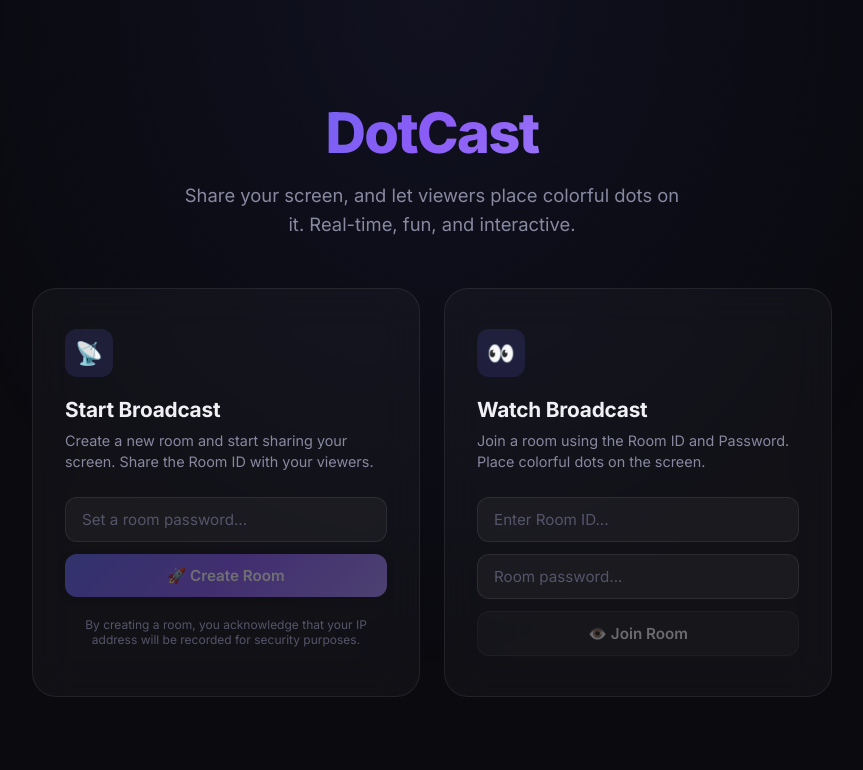
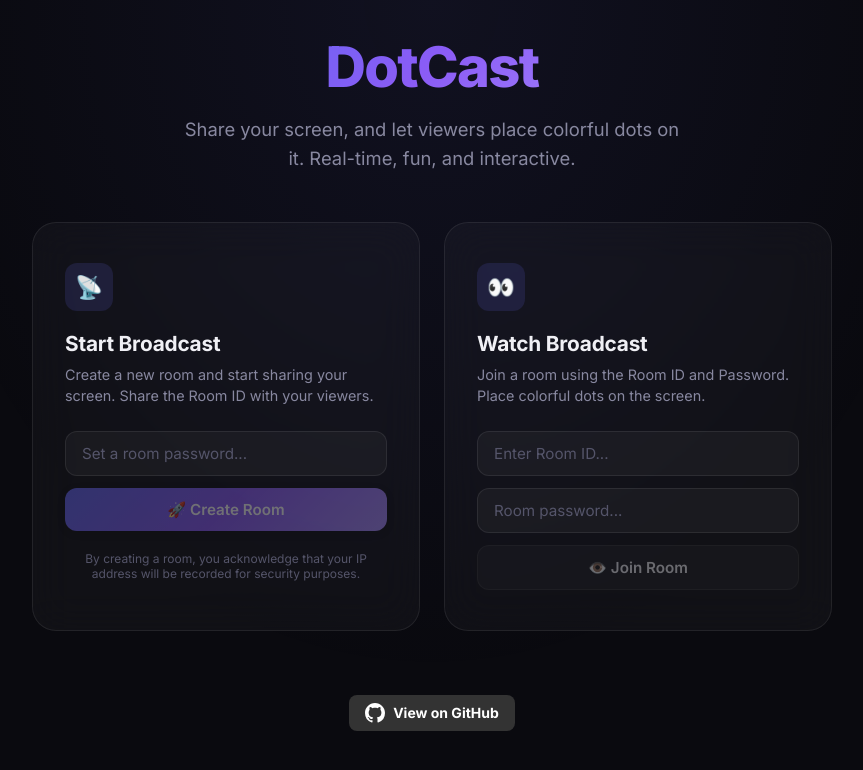
Before and after one commit to melihogul/wos-dreamscape, a Next.js app: page / in a window 1280 px wide. Shown: the top 770 px of the page, without its empty margins (208-1071 px from the left). Built offline with nearby package versions, Linux system fonts and the light colour scheme.

Commit message:
feat: Add DotCast home page for creating and joining rooms and update README with project overview and setup instructions.

```diff
--- a/src/app/page.tsx
+++ b/src/app/page.tsx
@@ -24,7 +24,7 @@
     if (!joinRoomId.trim() || !joinPassword.trim()) return;
     const encodedPassword = encodeURIComponent(joinPassword.trim());
     router.push(
-      `/room/${joinRoomId.trim().toUpperCase()}?role=viewer&pwd=${encodedPassword}`
+      `/room/${joinRoomId.trim().toUpperCase()}?role=viewer&pwd=${encodedPassword}`,
     );
   };
 
@@ -63,8 +63,18 @@
             >
               {isCreating ? "Creating..." : "🚀 Create Room"}
             </button>
-            <p className="ip-warning" style={{ fontSize: "0.75rem", color: "var(--text-muted)", textAlign: "center", marginTop: "0.5rem", marginBottom: 0 }}>
-              By creating a room, you acknowledge that your IP address will be recorded for security purposes.
+            <p
+              className="ip-warning"
+              style={{
+                fontSize: "0.75rem",
+                color: "var(--text-muted)",
+                textAlign: "center",
+                marginTop: "0.5rem",
+                marginBottom: 0,
+              }}
+            >
+              By creating a room, you acknowledge that your IP address will be
+              recorded for security purposes.
             </p>
           </div>
         </div>
@@ -74,7 +84,8 @@
           <div className="card-icon">👀</div>
           <h2 className="card-title">Watch Broadcast</h2>
           <p className="card-description">
-            Join a room using the Room ID and Password. Place colorful dots on the screen.
+            Join a room using the Room ID and Password. Place colorful dots on
+            the screen.
           </p>
           <div className="input-group">
             <input
@@ -103,6 +114,51 @@
           </div>
         </div>
       </div>
+
+      {/* Footer / GitHub Link */}
+      <footer
+        style={{
+          marginTop: "4rem",
+          textAlign: "center",
+          color: "var(--text-muted)",
+          fontSize: "0.875rem",
+          paddingBottom: "2rem",
+        }}
+      >
+        <p>
+          <a
+            href="https://github.com/melihogul/wos-dreamscape"
+            target="_blank"
+            rel="noopener noreferrer"
+            style={{
+              display: "inline-flex",
+              alignItems: "center",
+              gap: "0.5rem",
+              color: "white",
+              textDecoration: "none",
+              fontWeight: "bold",
+              background: "#333",
+              padding: "0.5rem 1rem",
+              borderRadius: "0.5rem",
+              transition: "background 0.2s",
+            }}
+            onMouseOver={(e) => (e.currentTarget.style.background = "#555")}
+            onMouseOut={(e) => (e.currentTarget.style.background = "#333")}
+          >
+            <svg
+              height="20"
+              width="20"
+              aria-hidden="true"
+              viewBox="0 0 16 16"
+              version="1.1"
+              fill="currentColor"
+            >
+              <path d="M8 0c4.42 0 8 3.58 8 8a8.013 8.013 0 0 1-5.45 7.59c-.4.08-.55-.17-.55-.38 0-.27.01-1.13.01-2.2 0-.75-.25-1.23-.54-1.48 1.78-.2 3.65-.88 3.65-3.95 0-.88-.31-1.59-.82-2.15.08-.2.36-1.02-.08-2.12 0 0-.67-.22-2.2.82-.64-.18-1.32-.27-2-.27-.68 0-1.36.09-2 .27-1.53-1.03-2.2-.82-2.2-.82-.44 1.1-.16 1.92-.08 2.12-.51.56-.82 1.28-.82 2.15 0 3.06 1.86 3.75 3.64 3.95-.23.2-.44.55-.51 1.07-.46.21-1.61.55-2.33-.66-.15-.24-.6-.83-1.23-.82-.67.01-.27.38.01.53.34.19.73.9.82 1.13.16.45.68 1.31 2.69.94 0 .67.01 1.3.01 1.49 0 .21-.15.46-.55.38A7.995 7.995 0 0 1 0 8c0-4.42 3.58-8 8-8Z"></path>
+            </svg>
+            View on GitHub
+          </a>
+        </p>
+      </footer>
     </div>
   );
 }
```
Also changed, not shown: 1 other file (tests, documents, lock files or other folders).
